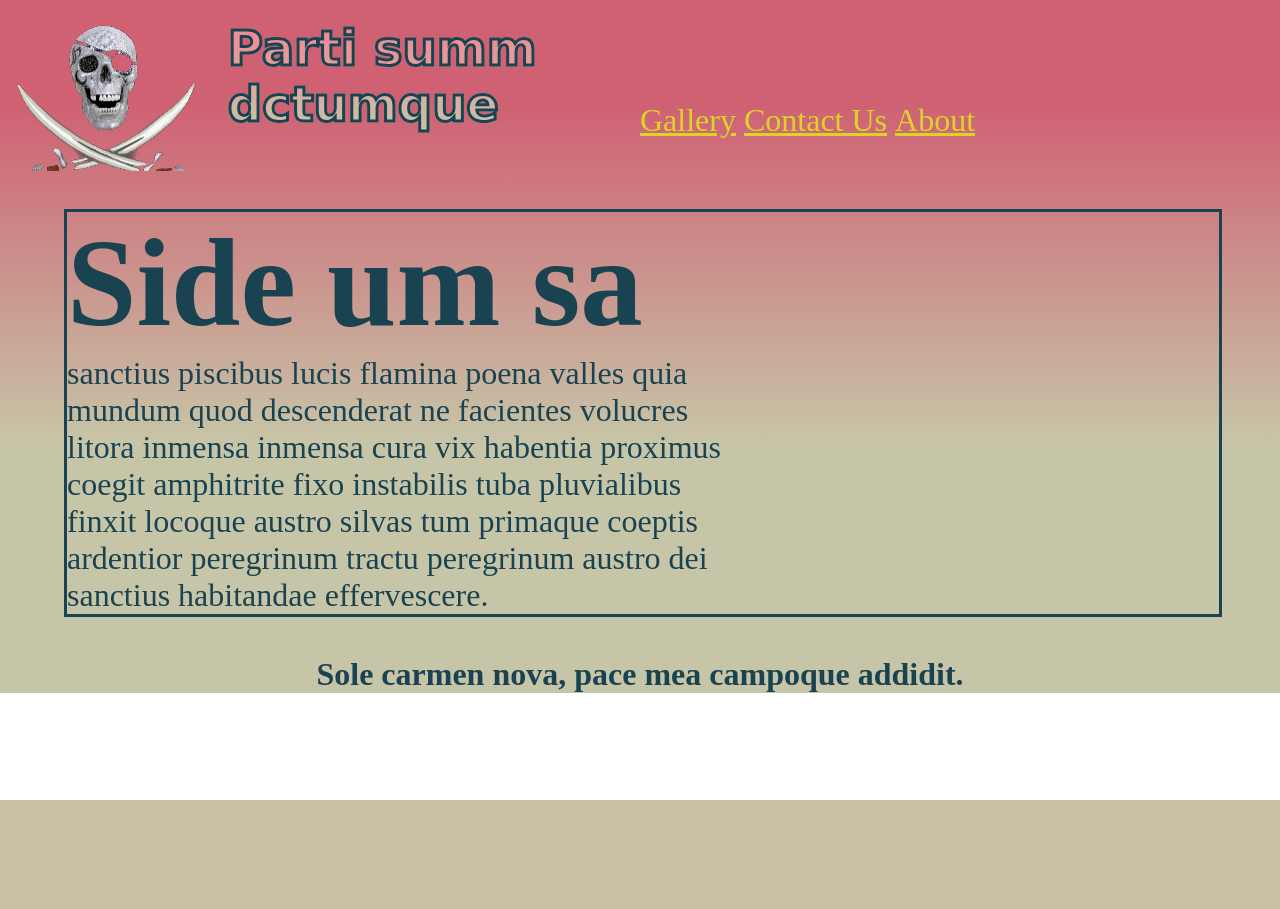
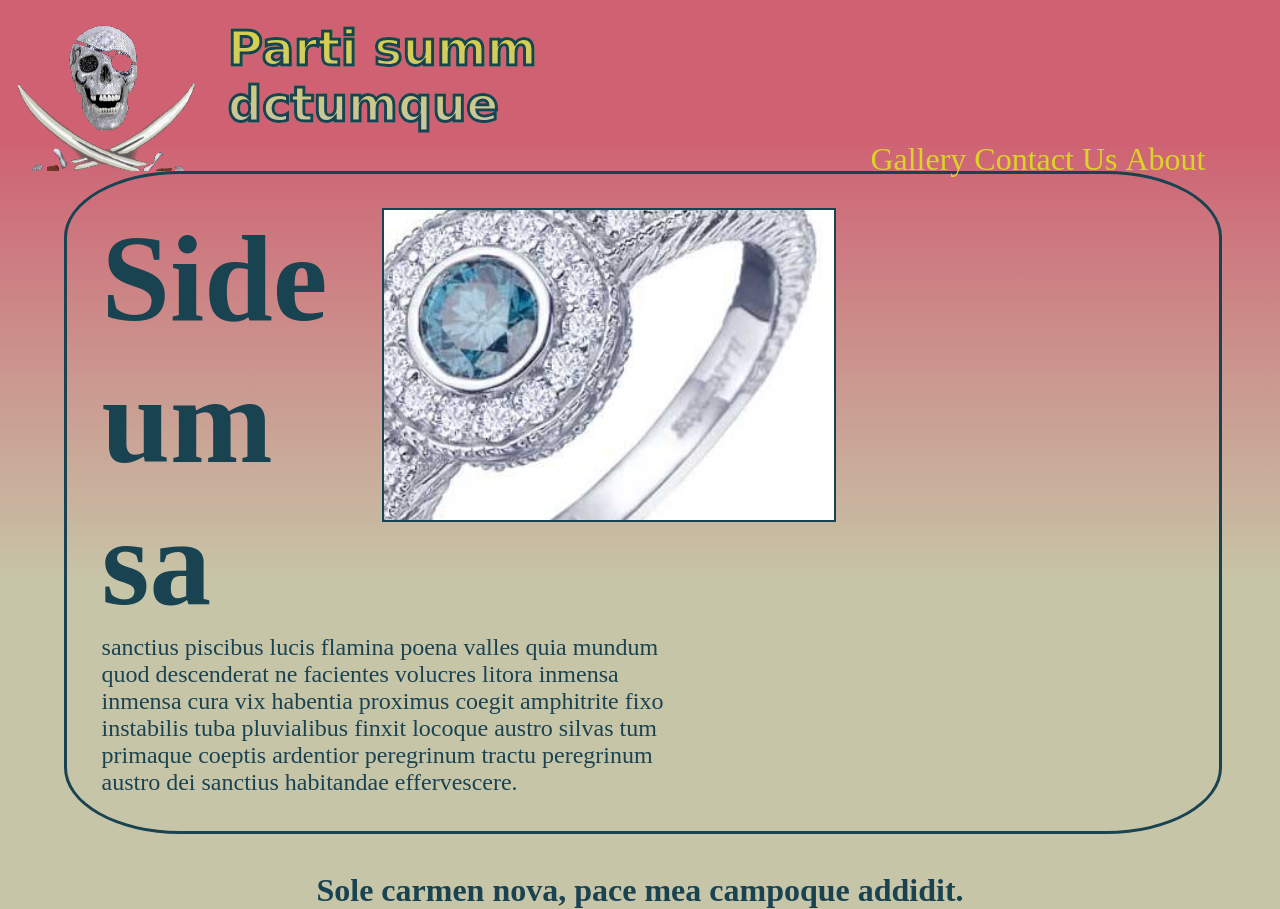
Before and after one commit to nirnaor/DiamondsGallery, a PHP site: page /main.html in a window 1280 px wide. Before the commit the page ends 800 px from the top, so only its background shows below. Run offline with PHP 8.4, Linux system fonts and the light colour scheme.

Commit message:
added the sliding gallery

```diff
--- a/css/main.css
+++ b/css/main.css
@@ -44,7 +44,7 @@
 #logoandmenu #banner h1
 {
 	font-family: cursive;
-    background: -webkit-gradient(linear, left top , left bottom, from(#FF778F), to(#C7C5A7));
+    background: -webkit-gradient(linear, left top , left bottom, from(#DBD328), to(#C7C5A7));
   -webkit-background-clip: text;
   -webkit-text-fill-color: transparent;
 	-webkit-text-stroke-width: 3px;
@@ -56,10 +56,11 @@
 
 #logoandmenu #menu
 {
-	width: 50%;
+	width: 32%;
 	float: right;
-	margin-top: 8%;
-	font-size: 200%
+	margin-top: 11%;
+	font-size: 200%;
+
 }
 
 #menu #menulist li
@@ -71,6 +72,7 @@
 #menu #menulist li a
 {
     color: #DBD328;
+    text-decoration: none;
 
 }
 
@@ -79,25 +81,42 @@
 	width: 90%;
 	margin-right: 5%;
 	margin-left: 5%;
-	margin-top: 3%;
+
     color: #1A4352;
 	border: solid 3px;
+border-radius: 10% 10%;
 }
 
+
+#home #slidinggallery
+{
+	margin:3%;
+	border: solid 2px;
+    height: 550%;
+    width: 210%;
+}
 #whatwedo
 {
-	width: 60%;
+	width: 50%;
+	margin: 3%;
 }
 
 #whatwedo h1
 {
-	font-size: 780%
+	font-size: 770%
 }
 
 #whatwedo p
 {
-	font-size: 200%;
+	font-size: 150%;
 
+}
+
+#home #slidinggallery
+{
+	width: 450px;
+	height: 310px;
+	float: right;
 }
 #footer
 {
--- a/main.html
+++ b/main.html
@@ -27,6 +27,8 @@
 
         </div>
         <div id="home">
+        <div id="slidinggallery">
+            </div>
             <div id="whatwedo">
                     <h1>
                         Side um sa
@@ -40,8 +42,7 @@
                     habitandae effervescere.
                 </p>
             </div>
-            <div id="slidinggallery">
-            </div>
+
         </div>
         <div id="footer">
             <h1>
```
Also changed, not shown: js/main.js (+38 -38 lines).
